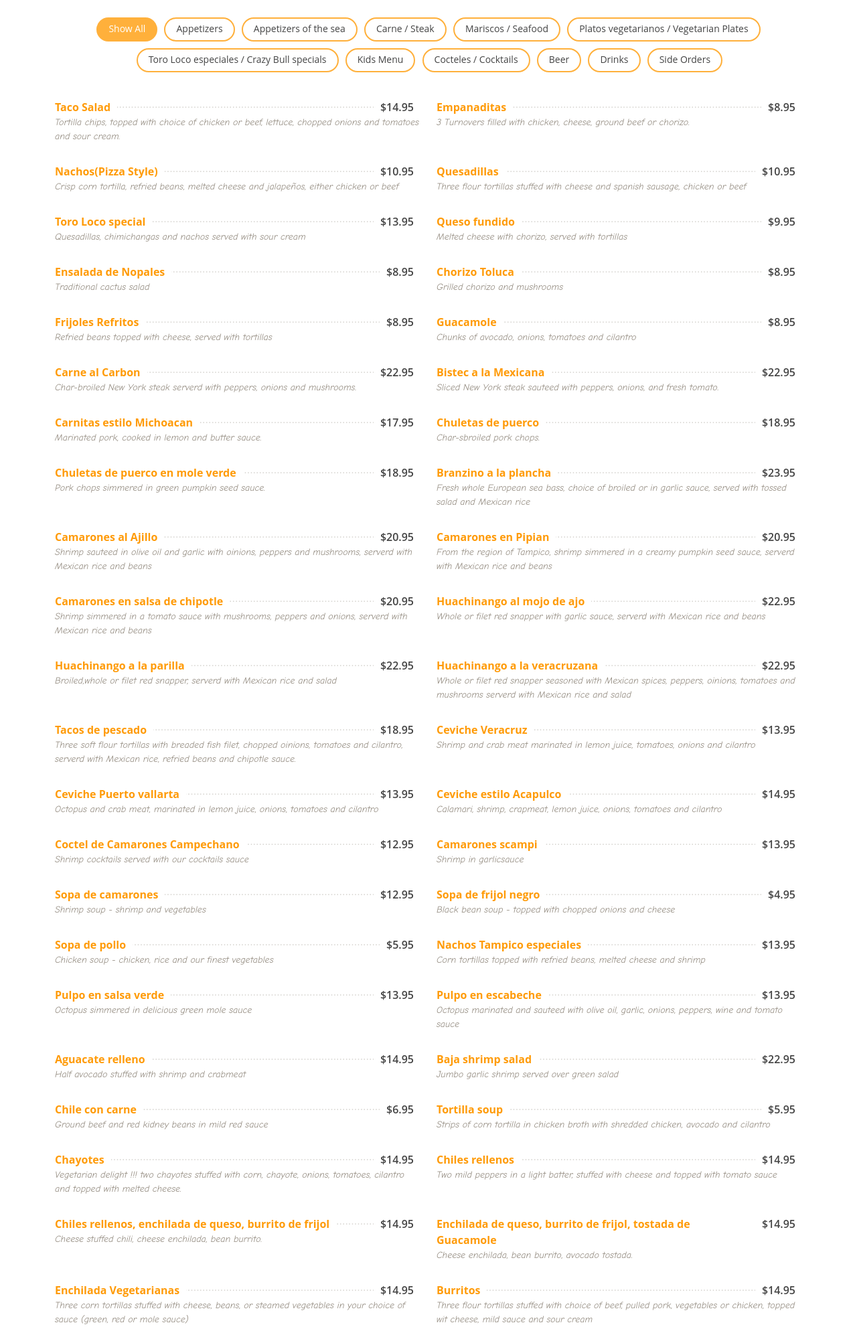
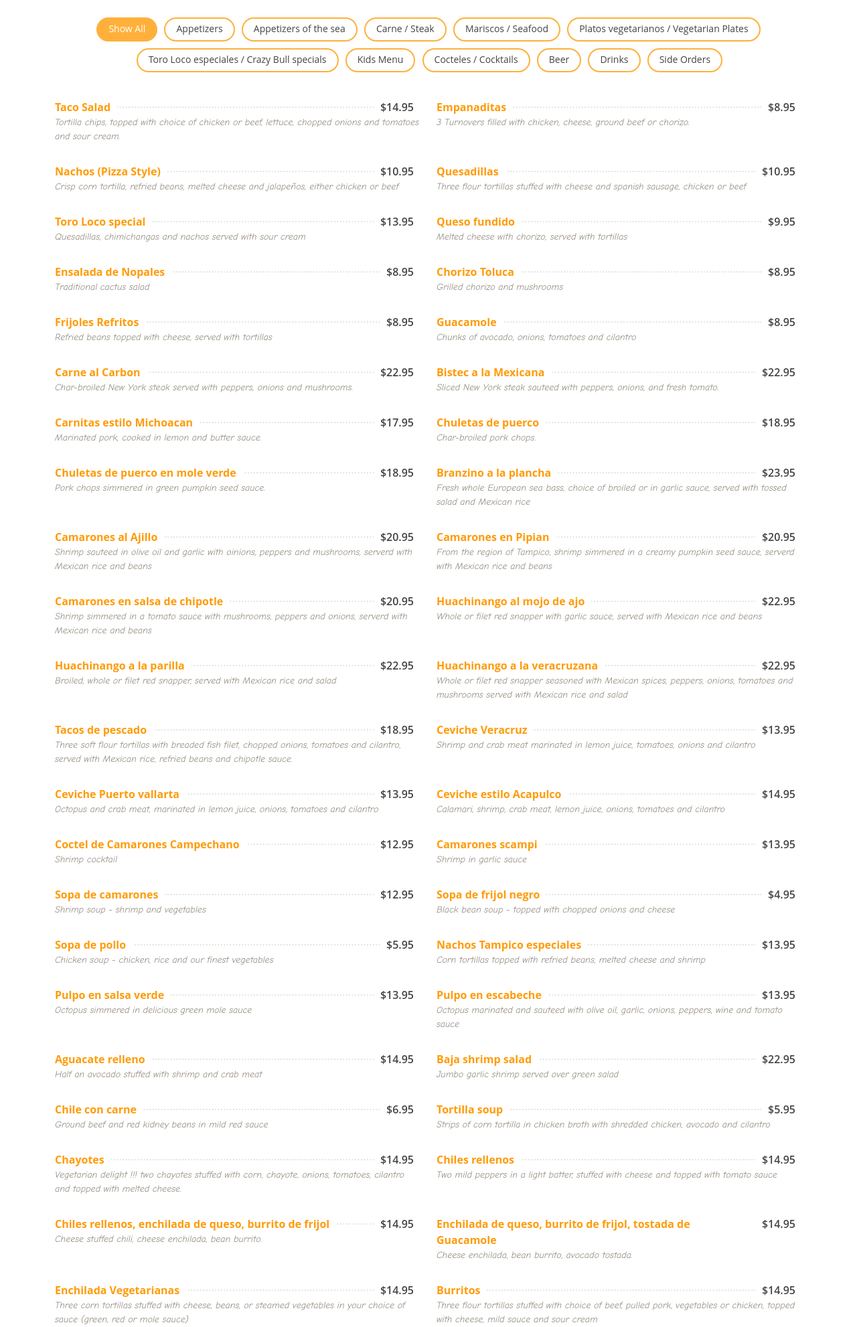
Before and after one commit to JMartinRutgers/toroloco, a Flask app: page / in a window 1280 px wide. Shown: the part 2502-4484 px from the top of the page at 67% size. Run offline with Flask 2, Linux system fonts and the light colour scheme; some libraries are stand-ins or nearby versions.

Commit message:
Add files via upload

```diff
--- a/templates/index.html
+++ b/templates/index.html
@@ -323,7 +323,7 @@
 
                     <div class="col-lg-6 menu-item filter-appetizers">
                         <div class="menu-content">
-                            <a href="#">Nachos(Pizza Style)</a><span>$10.95</span>
+                            <a href="#">Nachos (Pizza Style)</a><span>$10.95</span>
                         </div>
                         <div class="menu-ingredients">
                             Crisp corn tortilla, refried beans, melted cheese and jalapeños, either chicken or beef
@@ -401,7 +401,7 @@
                             <a href="#">Carne al Carbon</a><span>$22.95</span>
                         </div>
                         <div class="menu-ingredients">
-                            Char-broiled New York steak serverd with peppers, onions and mushrooms.
+                            Char-broiled New York steak served with peppers, onions and mushrooms.
                         </div>
                     </div>
 
@@ -429,7 +429,7 @@
                             <a href="#">Chuletas de puerco</a><span>$18.95</span>
                         </div>
                         <div class="menu-ingredients">
-                            Char-sbroiled pork chops.
+                            Char-broiled pork chops.
                         </div>
                     </div>
                     <div class="col-lg-6 menu-item filter-carne">
@@ -483,7 +483,7 @@
                             <a href="#">Huachinango al mojo de ajo</a><span>$22.95</span>
                         </div>
                         <div class="menu-ingredients">
-                            Whole or filet red snapper with garlic sauce, serverd with Mexican rice and beans
+                            Whole or filet red snapper with garlic sauce, served with Mexican rice and beans
                         </div>
                     </div>
 
@@ -492,7 +492,7 @@
                             <a href="#">Huachinango a la parilla</a><span>$22.95</span>
                         </div>
                         <div class="menu-ingredients">
-                            Broiled,whole or filet red snapper, serverd with Mexican rice and salad
+                            Broiled, whole or filet red snapper, served with Mexican rice and salad
                         </div>
                     </div>
 
@@ -501,7 +501,7 @@
                             <a href="#">Huachinango a la veracruzana</a><span>$22.95</span>
                         </div>
                         <div class="menu-ingredients">
-                            Whole or filet red snapper seasoned with Mexican spices, peppers, oinions, tomatoes and mushrooms serverd with Mexican rice and salad
+                            Whole or filet red snapper seasoned with Mexican spices, peppers, onions, tomatoes and mushrooms served with Mexican rice and salad
                         </div>
                     </div>
 
@@ -510,7 +510,7 @@
                             <a href="#">Tacos de pescado</a><span>$18.95</span>
                         </div>
                         <div class="menu-ingredients">
-                            Three soft flour tortillas with breaded fish filet, chopped oinions, tomatoes and cilantro, serverd with Mexican rice, refried beans and chipotle sauce.
+                            Three soft flour tortillas with breaded fish filet, chopped onions, tomatoes and cilantro, served with Mexican rice, refried beans and chipotle sauce.
                         </div>
                     </div>
 
@@ -539,7 +539,7 @@
                             <a href="#">Ceviche estilo Acapulco</a><span>$14.95</span>
                         </div>
                         <div class="menu-ingredients">
-                            Calamari, shrimp, crapmeat, lemon juice, onions, tomatoes and cilantro
+                            Calamari, shrimp, crab meat, lemon juice, onions, tomatoes and cilantro
                         </div>
                     </div>
 
@@ -548,7 +548,7 @@
                             <a href="#">Coctel de Camarones Campechano</a><span>$12.95</span>
                         </div>
                         <div class="menu-ingredients">
-                            Shrimp cocktails served with our cocktails sauce
+                            Shrimp cocktail
                         </div>
                     </div>
 
@@ -557,7 +557,7 @@
                             <a href="#">Camarones scampi</a><span>$13.95</span>
                         </div>
                         <div class="menu-ingredients">
-                            Shrimp in garlicsauce
+                            Shrimp in garlic sauce
                         </div>
                     </div>
 
@@ -620,7 +620,7 @@
                             <a href="#">Aguacate relleno</a><span>$14.95</span>
                         </div>
                         <div class="menu-ingredients">
-                            Half avocado stuffed with shrimp and crabmeat
+                            Half an avocado stuffed with shrimp and crab meat
                         </div>
                     </div>
 
@@ -704,7 +704,7 @@
                             <a href="#">Burritos</a><span>$14.95</span>
                         </div>
                         <div class="menu-ingredients">
-                            Three flour tortillas stuffed with choice of beef, pulled pork, vegetables or chicken, topped wit cheese, mild sauce and sour cream
+                            Three flour tortillas stuffed with choice of beef, pulled pork, vegetables or chicken, topped with cheese, mild sauce and sour cream
                         </div>
                     </div>
 
@@ -714,7 +714,7 @@
                             <a href="#">Chimichangas </a><span>$14.95</span>
                         </div>
                         <div class="menu-ingredients">
-                            Three flour tortillas crisp rolled, filled with pulled pork, beef or chicken served with Mexican rise and refried beans
+                            Three crisp flour tortillas, rolled and filled with pulled pork, beef or chicken and served with Mexican rise and refried beans
                         </div>
                     </div>
 
@@ -751,7 +751,7 @@
                             <a href="#">Enchiladas Rancheras</a><span>$14.95</span>
                         </div>
                         <div class="menu-ingredients">
-                            Three corn tortillas stuffed with beef, chicken or cheese covered mild Rnachero red sauce
+                            Three corn tortillas stuffed with beef, chicken or cheese covered mild Ranchero red sauce
                         </div>
                     </div>
 
@@ -769,7 +769,7 @@
                             <a href="#">Enchiladas verdes</a><span>$14.95</span>
                         </div>
                         <div class="menu-ingredients">
-                            Three corn tortillas stuffed with beef, chicken, cheese or steamed vegetablescovered in a green tomato sauce, topped with cheese
+                            Three corn tortillas stuffed with beef, chicken, cheese or steamed vegetables, covered in a green tomatillo sauce, topped with cheese
                         </div>
                     </div>
 
@@ -825,7 +825,7 @@
                             <a href="#">Burrito</a><span>$5.95</span>
                         </div>
                         <div class="menu-ingredients">
-                            One soft flour tortilla filled with choice of beef or chicken topped with sour cream and served with rice and beans
+                            One soft flour tortilla filled with your choice of beef or chicken, topped with sour cream and served with rice and beans
                         </div>
                     </div>
 
@@ -834,7 +834,7 @@
                             <a href="#">Chimichanga</a><span>$5.95</span>
                         </div>
                         <div class="menu-ingredients">
-                            One flour tortilla rolled, beef or chicken topped with sour cream, rise and beans
+                            A fried flour tortilla with beef or chicken and topped with sour cream, rice and beans
                         </div>
                     </div>
 
@@ -941,7 +941,7 @@
                             <a href="#">Cantarito</a><span></span>
                         </div>
                         <div class="menu-ingredients">
-                            Jimador tequila, Oj, grapefruit juice lime, and grapefruit soda
+                            Jimador tequila, Oj, grapefruit juice, lime, and grapefruit soda
                         </div>
                     </div>
 
@@ -1023,7 +1023,7 @@
                             <a href="#">Peach Cosmo</a><span></span>
                         </div>
                         <div class="menu-ingredients">
-                            Absolut vodka, peach schnapps, watermelo schnapps and a splash of lemon-lime soda
+                            Absolut vodka, peach schnapps, Watermelon schnapps and a splash of lemon-lime soda
                         </div>
                     </div>
 
@@ -1101,7 +1101,7 @@
 
                     <div class="col-lg-6 menu-item filter-side">
                         <div class="menu-content">
-                            <a href="#">Salsa & Chips(second servings)</a><span>$2.00</span>
+                            <a href="#">Salsa & Chips (second servings)</a><span>$2.00</span>
                         </div>
                         <div class="menu-ingredients">
                         </div>
@@ -1241,7 +1241,7 @@
                                 <div class="row">
                                     <div class="col-lg-8 details order-2 order-lg-1">
                                         <h3>Mariscada en salsa verde o salsa de ajo</h3>
-                                        <p class="fst-italic">Shrimp,clams, mussels and lobster simmered with either garlic or tomatillo(small green tomato) sauce.</p>
+                                        <p class="fst-italic">Shrimp, clams, mussels and lobster simmered with either garlic or tomatillo (small green tomato) sauce.</p>
                                     </div>
                                     <div class="col-lg-4 text-center order-1 order-lg-2">
                                         <img src="assets/img/specials-5.jpg" alt="" class="img-fluid">
```
